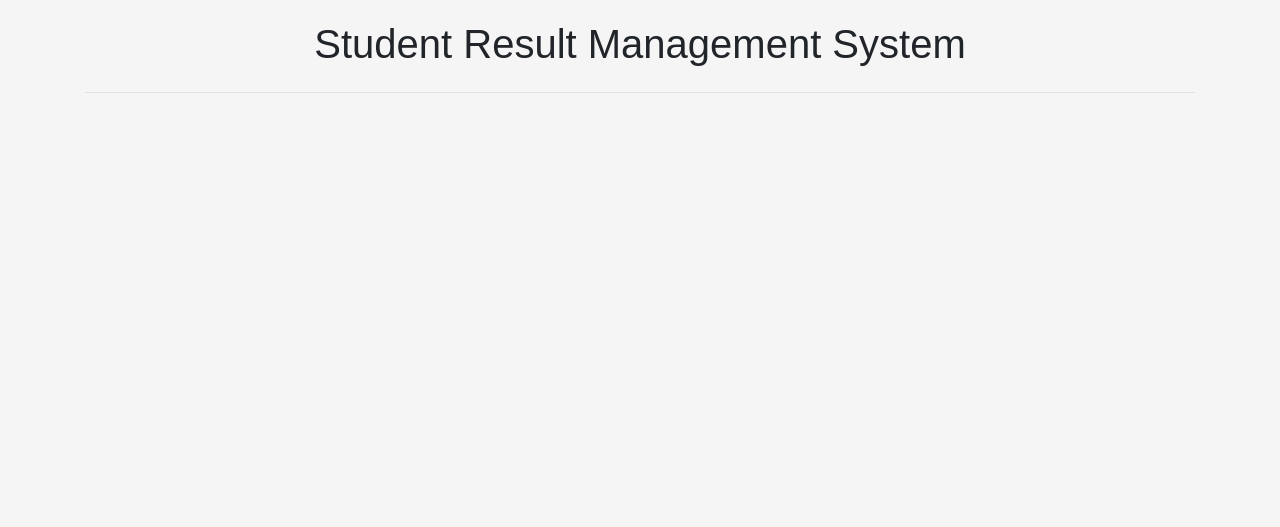
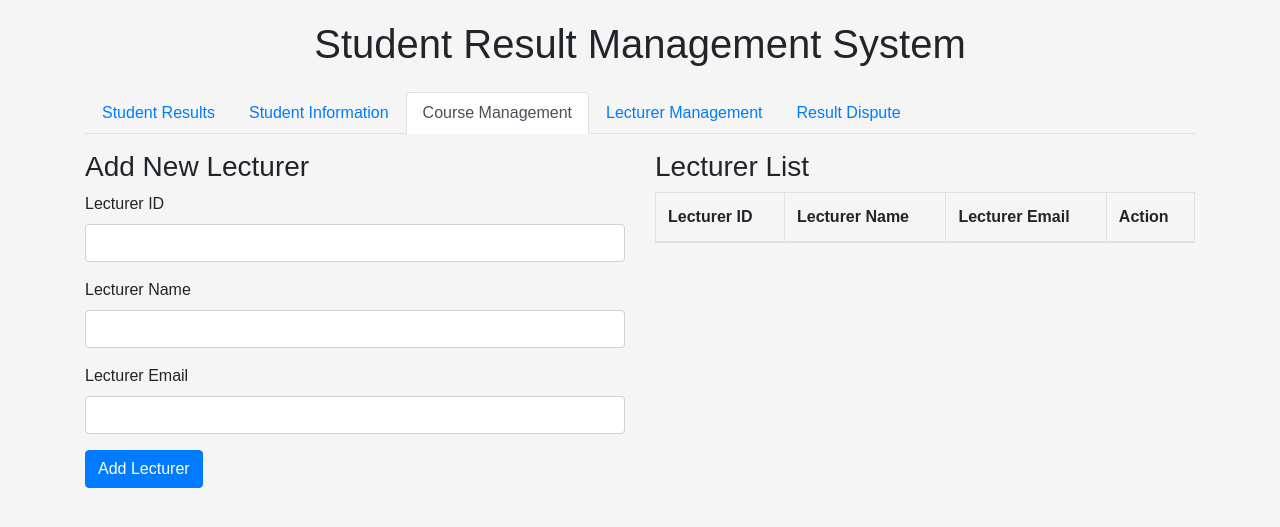
Before and after one commit to Adeohluwa/student-result-management, a Flask app: page /lecturers in a window 1280 px wide. Shown: the top 527 px of the page. Run offline with Flask 3, Linux system fonts and the light colour scheme; data that the repository does not hold is empty; some libraries are stand-ins or nearby versions.

Commit message:
Modify templates

```diff
--- a/srm/templates/base.html
+++ b/srm/templates/base.html
@@ -5,7 +5,7 @@
     <meta name="viewport" content="width=device-width, initial-scale=1.0">
     <title>Student Result Management System</title>
 
-    {% with messages = get_flashed_messages() %} {% if messages %} <ul class=flashes> {% for message in messages %} <li>{{ message }}</li> {% endfor %} </ul> {% endif %} {% endwith %} {% block body %}{% endblock %}
+    <!-- {% with messages = get_flashed_messages() %} {% if messages %} <ul class=flashes> {% for message in messages %} <li>{{ message }}</li> {% endfor %} </ul> {% endif %} {% endwith %} {% block body %}{% endblock %} -->
 
     <link rel="stylesheet" href="https://maxcdn.bootstrapcdn.com/bootstrap/4.5.2/css/bootstrap.min.css">
     <link rel="stylesheet" href="https://cdn.datatables.net/1.10.22/css/dataTables.bootstrap4.min.css">
--- a/srm/templates/lecturer_management.html
+++ b/srm/templates/lecturer_management.html
@@ -1,22 +1,42 @@
 {% extends 'base.html' %}
 
+{% block nav_items %}
+<li class="nav-item">
+    <a class="nav-link" data-toggle="tab" href="#studentResults">Student Results</a>
+</li>
+<li class="nav-item">
+    <a class="nav-link" data-toggle="tab" href="#studentInfo">Student Information</a>
+</li>
+<li class="nav-item">
+    <a class="nav-link active" data-toggle="tab" href="#course_management">Course Management</a>
+</li>
+<li class="nav-item">
+    <a class="nav-link" data-toggle="tab" href="/lecturer_management">Lecturer Management</a>
+</li>
+<li class="nav-item">
+    <a class="nav-link" data-toggle="tab" href="#dispute">Result Dispute</a>
+</li>
+{% endblock %}
+
+
+
 {% block content %}
-<div class="tab-pane fade" id="lecturerManagement">
+<div class="tab-pane fade show active" id="lecturerManagement">
   <div class="row">
     <div class="col-md-6">
       <h3>Add New Lecturer</h3>
-      <form id="addLecturerForm">
+      <form id="addLecturerForm" action="{{ url_for('add_lecturer_route') }}" method="POST">
         <div class="form-group">
           <label for="lecturerId">Lecturer ID</label>
-          <input type="text" class="form-control" id="lecturerId" required>
+          <input type="text" class="form-control" name="lecturerId" id="lecturerId" required>
         </div>
         <div class="form-group">
           <label for="lecturerName">Lecturer Name</label>
-          <input type="text" class="form-control" id="lecturerName" required>
+          <input type="text" class="form-control" name="lecturerName" id="lecturerName" required>
         </div>
         <div class="form-group">
           <label for="lecturerEmail">Lecturer Email</label>
-          <input type="email" class="form-control" id="lecturerEmail" required>
+          <input type="email" class="form-control" name="lecturerEmail" id="lecturerEmail" required>
         </div>
         <button type="submit" class="btn btn-primary">Add Lecturer</button>
       </form>
```
Also changed, not shown: srm/templates/course_management.html (+18 -11 lines), srm/templates/result_dispute.html (+27 -1 lines), srm/templates/student_information.html (+22 -3 lines).
